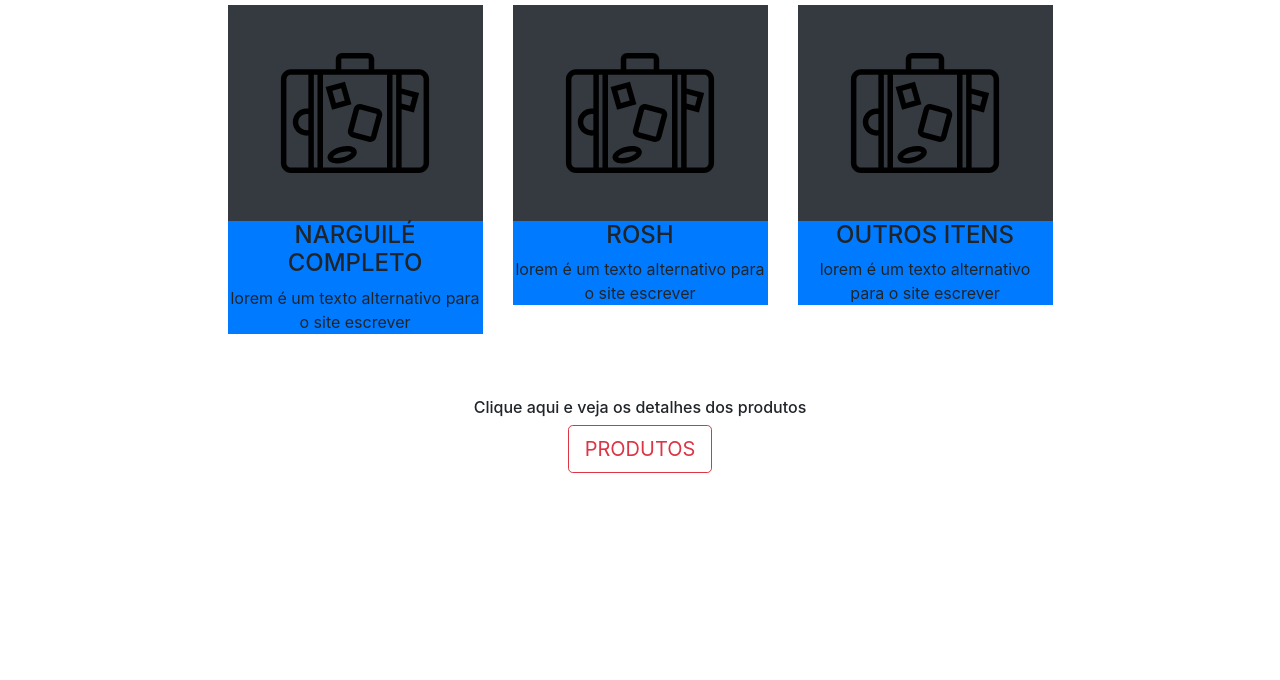
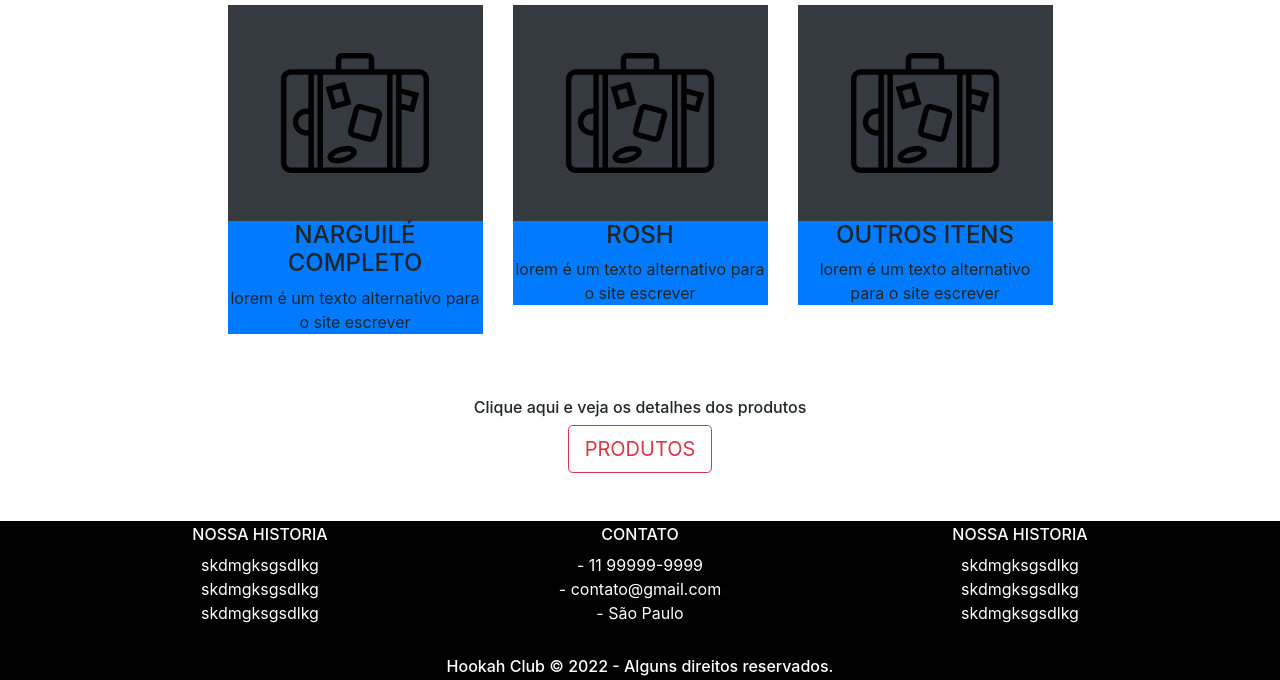
Before and after one commit to LeoDKVT/New-site, a plain HTML site: page index.html in a window 1280 px wide. Shown: the part 580-1260 px from the top of the page. Before the commit the page ends 1101 px from the top, so only its background shows below. Drawn offline with Linux system fonts and the light colour scheme.

Commit message:
Criação footer

```diff
--- a/index.html
+++ b/index.html
@@ -92,7 +92,48 @@
 
     </section>
 
+    <footer class="text-center bg-black text-white py-1">
+        <div class="container">
+            <div class="row">
+                <div class="col-sm-4">
+                    <ul class=" list-unstyled">
+                        <li><h6>NOSSA HISTORIA</h6></li>
+                        <li>skdmgksgsdlkg</li>
+                        <li>skdmgksgsdlkg</li>
+                        <li>skdmgksgsdlkg</li>
+                    </ul>
+                </div>
 
+
+                <div class="col-sm-4">
+                    <ul class=" list-unstyled">
+                        <li><h6>CONTATO</h6></li>
+                        <li>- 11 99999-9999 </li>
+                        <li>- contato@gmail.com</li>
+                        <li>- São Paulo</li>
+                    </ul>
+                </div>
+
+                <div class="col-sm-4">
+                    <ul class=" list-unstyled">
+                        <li><h6>NOSSA HISTORIA</h6></li>
+                        <li>skdmgksgsdlkg</li>
+                        <li>skdmgksgsdlkg</li>
+                        <li>skdmgksgsdlkg</li>
+                    </ul>
+                </div>
+
+            </div>
+
+
+
+
+
+        </div>
+
+        <div><h6 class="pt-3 mb-0">Hookah Club © 2022 - Alguns direitos reservados.
+        </h6></div>
+    </footer>
 
 
 <script src="js/jquery.js"></script>
```
